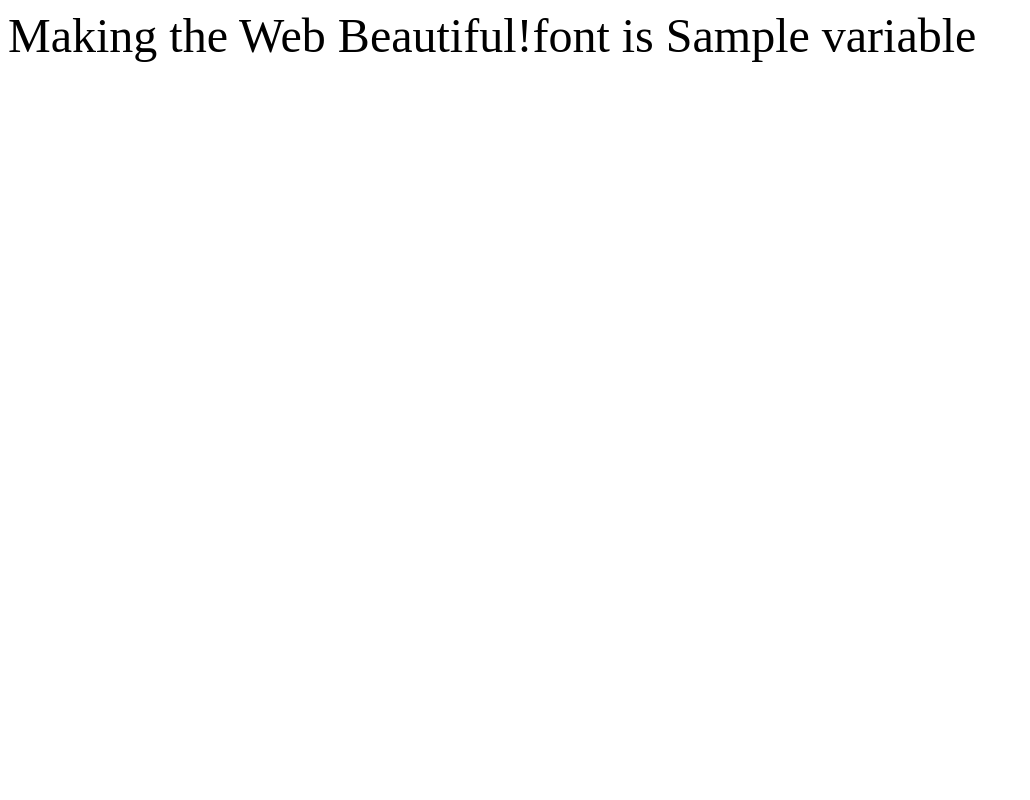
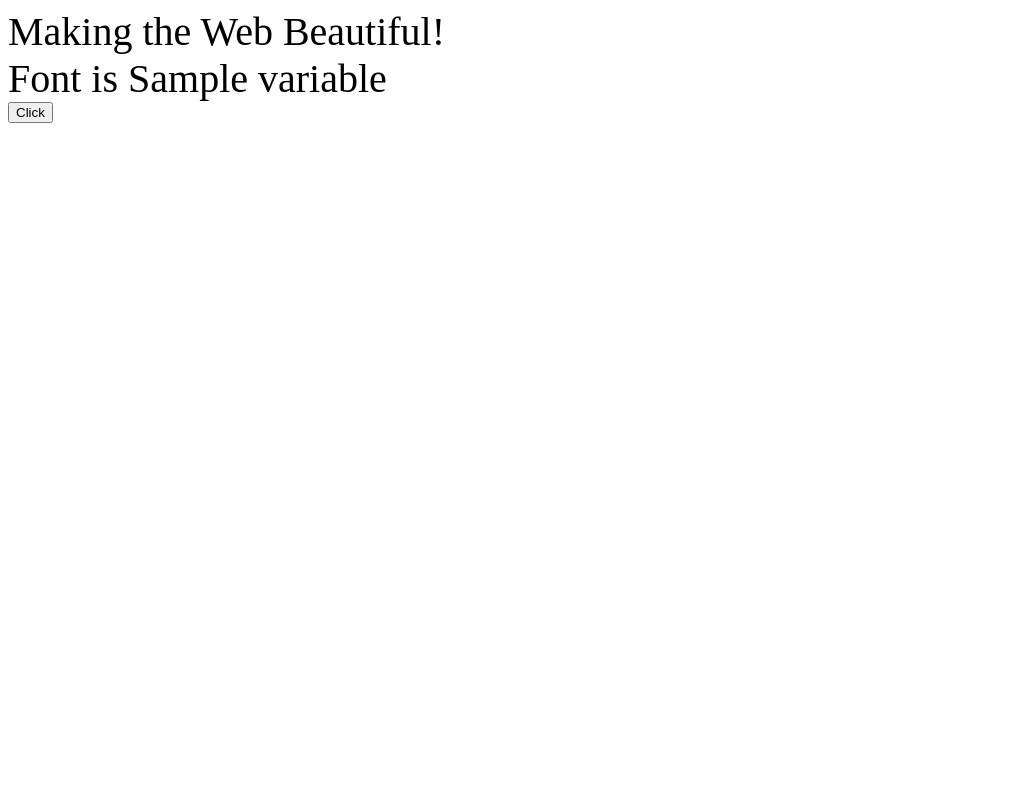
Before and after one commit to sahil92001/Fonticon, a Django app: template templates/fontgen.html in a window 1280 px wide. Shown: the whole page, without its empty margins (0-1030 px from the left). Run offline with Django 4.2, Linux system fonts and the light colour scheme; the template is opened without the code that fills it: most values are stand-ins (such as "Sample title", 1, 10 or a date in 2020); some web fonts are replaced.

Commit message:
button work

```diff
--- a/Fonticon/settings.py
+++ b/Fonticon/settings.py
@@ -37,6 +37,7 @@ INSTALLED_APPS = [
     "django.contrib.sessions",
     "django.contrib.messages",
     "django.contrib.staticfiles",
+    "fonts"
 ]
 
 MIDDLEWARE = [
--- a/templates/fontgen.html
+++ b/templates/fontgen.html
@@ -6,13 +6,20 @@
   <style>
     body {
       font-family: '{{variable}}';
-      font-size: 48px;
+      font-size: 40px;
     }
   </style>
 </head>
 
 <body>
-  <div>Making the Web Beautiful!font is {{variable}}</div>
+
+  <div>Making the Web Beautiful!<br>
+    Font is {{variable}}</div>
+
+  <form action="" method="GET">
+    <input type="submit" value="Click">
+  </form>
+
 </body>
 
 </html>
```
